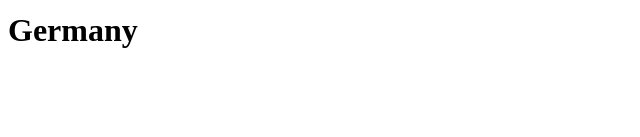
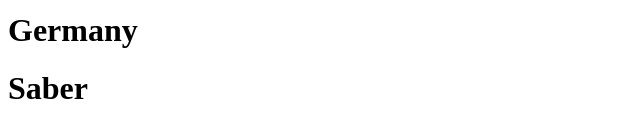
Before and after one commit to abdelaziz95/learningGit, a plain HTML site: page index.html in a window 1280 px wide. Shown: the part 185-322 px from the top of the page, without its empty margins (0-640 px from the left). Drawn offline with Linux system fonts and the light colour scheme.

Commit message:
add saber header

```diff
--- a/index.html
+++ b/index.html
@@ -8,6 +8,7 @@
     <h1>abdelaziz</h1>
     <h1>Mohammed </h1>
     <h1>Germany</h1>
+    <h1>Saber</h1>
 </body>
 
 </html>
```
